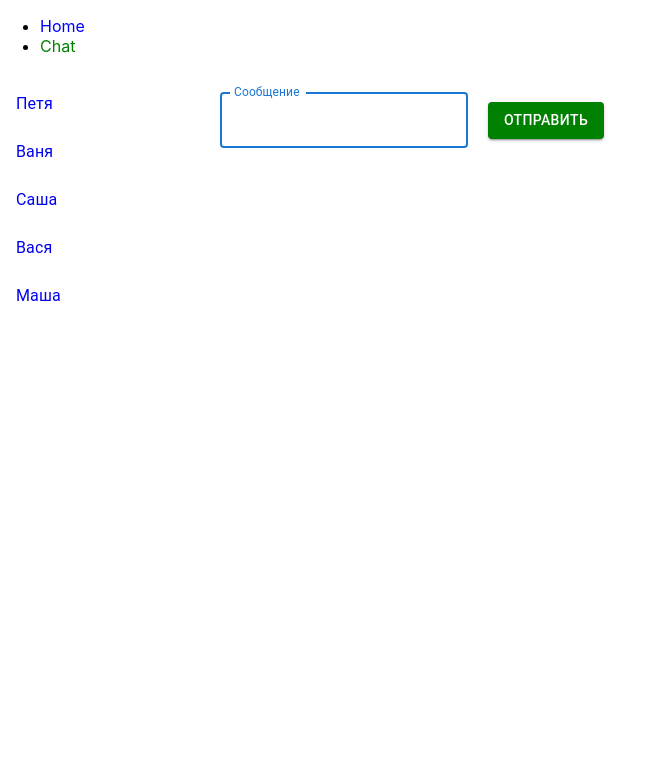
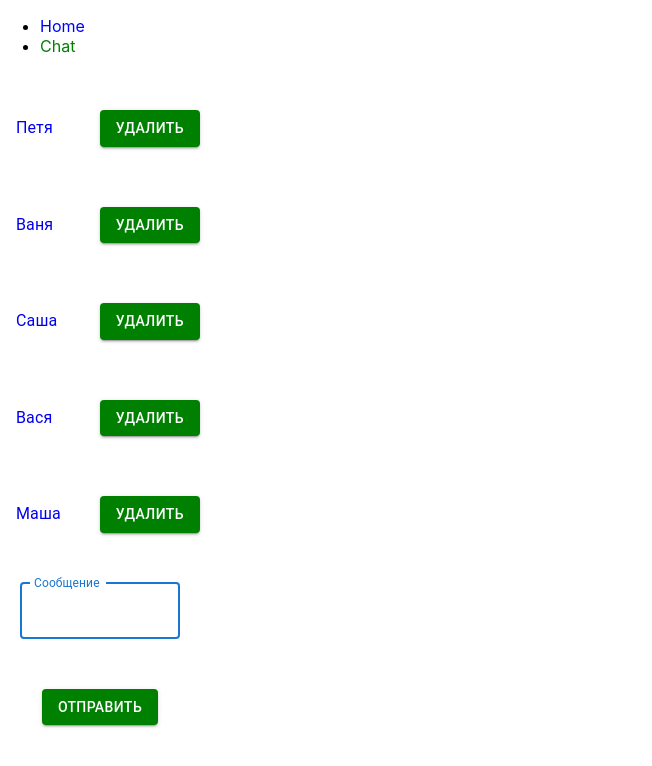
Before and after one commit to SyominAlex/React.js_Geekbrains, a React (Create React App) app: page /chat in a window 1280 px wide. Shown: the top 766 px of the page, without its empty margins (0-652 px from the left). Built offline with nearby package versions, Linux system fonts and the light colour scheme.

Commit message:
deleteChat done!

```diff
--- a/src/App.js
+++ b/src/App.js
@@ -24,6 +24,16 @@ function App() {
         setMessages((prevMessages) => ({ ...prevMessages, [newChat.id]: [] }));
     }
 
+    const deleteChat = (id) => {
+        setChats((prevChats) => prevChats.filter((chat) => chat.id !== id));
+        setMessages((prevMessages) => {
+            const newMessages = {...prevMessages};
+            delete newMessages[id];
+
+            return newMessages;
+        });
+    }
+
     return (
         <BrowserRouter>
             <ul>
@@ -37,7 +47,7 @@ function App() {
             <div className="App">
                 <Routes>
                     <Route path="/" element={<Home />} />
-                    <Route path="/chat" element={<ChatList addChat={addChat} chats={chats} />}>
+                    <Route path="/chat" element={<ChatList chats={chats} addChat={addChat} deleteChat={deleteChat} />}>
                         <Route path=":id" element={<Chat messages={messages} addMessage={addMessage} />} />
                     </Route>
                     <Route path="*" element={<h4>404</h4>} />
--- a/src/components/ChatList/ChatList.js
+++ b/src/components/ChatList/ChatList.js
@@ -5,8 +5,9 @@ import ListItemButton from '@mui/material/ListItemButton';
 import ListItemText from '@mui/material/ListItemText';
 import { Link, Outlet } from "react-router-dom";
 import {Form} from "../Form/Form";
+import {Button} from "@mui/material";
 
-export const ChatList = ({ chats, addChat }) => {
+export const ChatList = ({ chats, addChat, deleteChat }) => {
     const handleSubmit = (newChatName) => {
         const newChat = {
             name: newChatName,
@@ -32,10 +33,11 @@ export const ChatList = ({ chats, addChat }) => {
                                 </Link>
                             } />
                         </ListItemButton>
+                        <Button className={"Button"}  variant={"contained"} type="submit" onClick={() => deleteChat(chats.id)}>Удалить</Button>
                     </ListItem>
                 ))}
+                <Form onSubmit={handleSubmit} />
             </List>
-            <Form onSubmit={handleSubmit} />
             <Outlet />
         </>
     );
```
